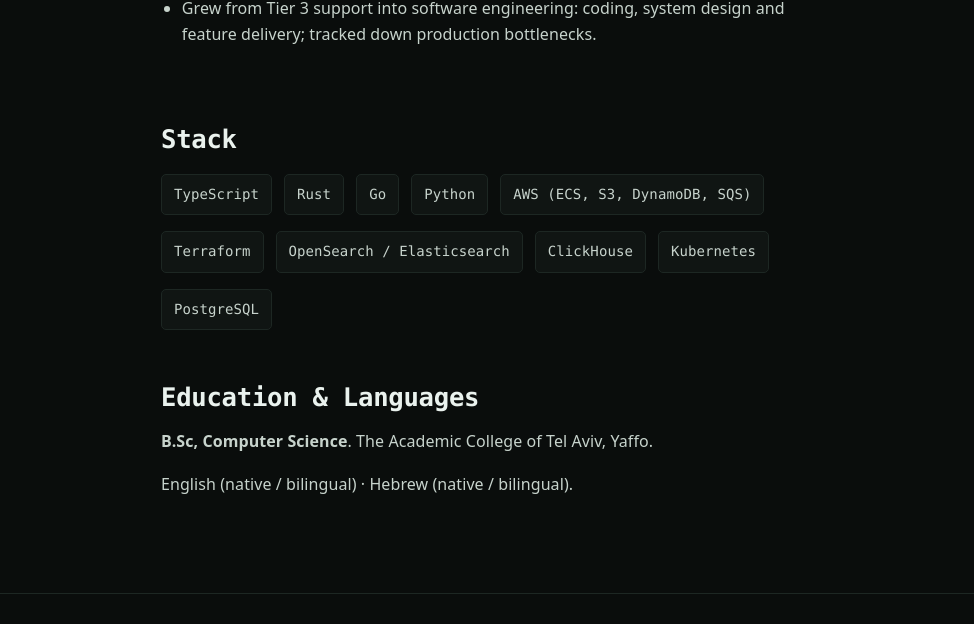
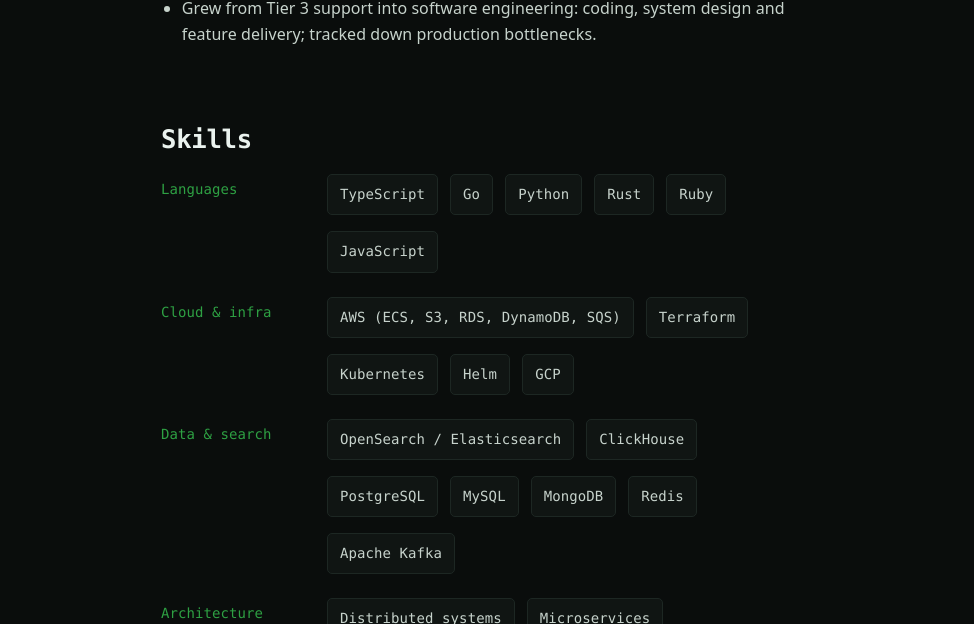
Before and after one commit to qballer/qballer.github.io, an Astro site: page /resume in a window 1280 px wide. Shown: the part 2396-3020 px from the top of the page, without its empty margins (153-1127 px from the left). Built offline with nearby package versions, Linux system fonts and the light colour scheme; Astro itself is replaced by a stand-in of ours.

Commit message:
Group resume skills into categories, surface fuller LinkedIn stack
Replace the flat stack list with labeled groups (Languages, Cloud & infra,
Data & search, Architecture, Earlier). Adds endorsed skills from LinkedIn
(MySQL, MongoDB, Redis, Kafka, Helm, GCP, data modeling, compilers) and files
legacy languages (Java, C++, C) under Earlier.

```diff
--- a/src/pages/resume.astro
+++ b/src/pages/resume.astro
@@ -108,17 +108,39 @@ const experience: Role[] = [
   },
 ];
 
-const stack = [
-  'TypeScript',
-  'Rust',
-  'Go',
-  'Python',
-  'AWS (ECS, S3, DynamoDB, SQS)',
-  'Terraform',
-  'OpenSearch / Elasticsearch',
-  'ClickHouse',
-  'Kubernetes',
-  'PostgreSQL',
+const skills: { group: string; items: string[] }[] = [
+  {
+    group: 'Languages',
+    items: ['TypeScript', 'Go', 'Python', 'Rust', 'Ruby', 'JavaScript'],
+  },
+  {
+    group: 'Cloud & infra',
+    items: ['AWS (ECS, S3, RDS, DynamoDB, SQS)', 'Terraform', 'Kubernetes', 'Helm', 'GCP'],
+  },
+  {
+    group: 'Data & search',
+    items: [
+      'OpenSearch / Elasticsearch',
+      'ClickHouse',
+      'PostgreSQL',
+      'MySQL',
+      'MongoDB',
+      'Redis',
+      'Apache Kafka',
+    ],
+  },
+  {
+    group: 'Architecture',
+    items: [
+      'Distributed systems',
+      'Microservices',
+      'System architecture',
+      'Data modeling',
+      'Compilers',
+      'Test driven development',
+    ],
+  },
+  { group: 'Earlier', items: ['Java', 'C++', 'C'] },
 ];
 ---
 
@@ -187,10 +209,23 @@ const stack = [
     </section>
 
     <section aria-labelledby="stack">
-      <h2 id="stack">Stack</h2>
-      <ul class="chips">
-        {stack.map((t) => <li>{t}</li>)}
-      </ul>
+      <h2 id="stack">Skills</h2>
+      <dl class="skills">
+        {
+          skills.map((g) => (
+            <div class="skill-group">
+              <dt>{g.group}</dt>
+              <dd>
+                <ul class="chips">
+                  {g.items.map((t) => (
+                    <li>{t}</li>
+                  ))}
+                </ul>
+              </dd>
+            </div>
+          ))
+        }
+      </dl>
     </section>
 
     <section aria-labelledby="edu">
@@ -269,12 +304,38 @@ const stack = [
   .sub-block h4 {
     font-size: var(--fs-base);
   }
+  .skills {
+    margin: var(--sp-4) 0 0;
+    display: grid;
+    gap: var(--sp-4);
+  }
+  .skill-group {
+    display: grid;
+    grid-template-columns: 150px 1fr;
+    gap: var(--sp-4);
+    align-items: start;
+  }
+  .skill-group dt {
+    font-family: var(--font-mono);
+    font-size: var(--fs-sm);
+    color: var(--accent-dim);
+    padding-top: var(--sp-2);
+  }
+  .skill-group dd {
+    margin: 0;
+  }
+  @media (max-width: 560px) {
+    .skill-group {
+      grid-template-columns: 1fr;
+      gap: var(--sp-2);
+    }
+  }
   .chips {
     display: flex;
     flex-wrap: wrap;
     gap: var(--sp-2) var(--sp-3);
     list-style: none;
-    margin: var(--sp-4) 0 0;
+    margin: 0;
     padding: 0;
   }
   .chips li {
```
